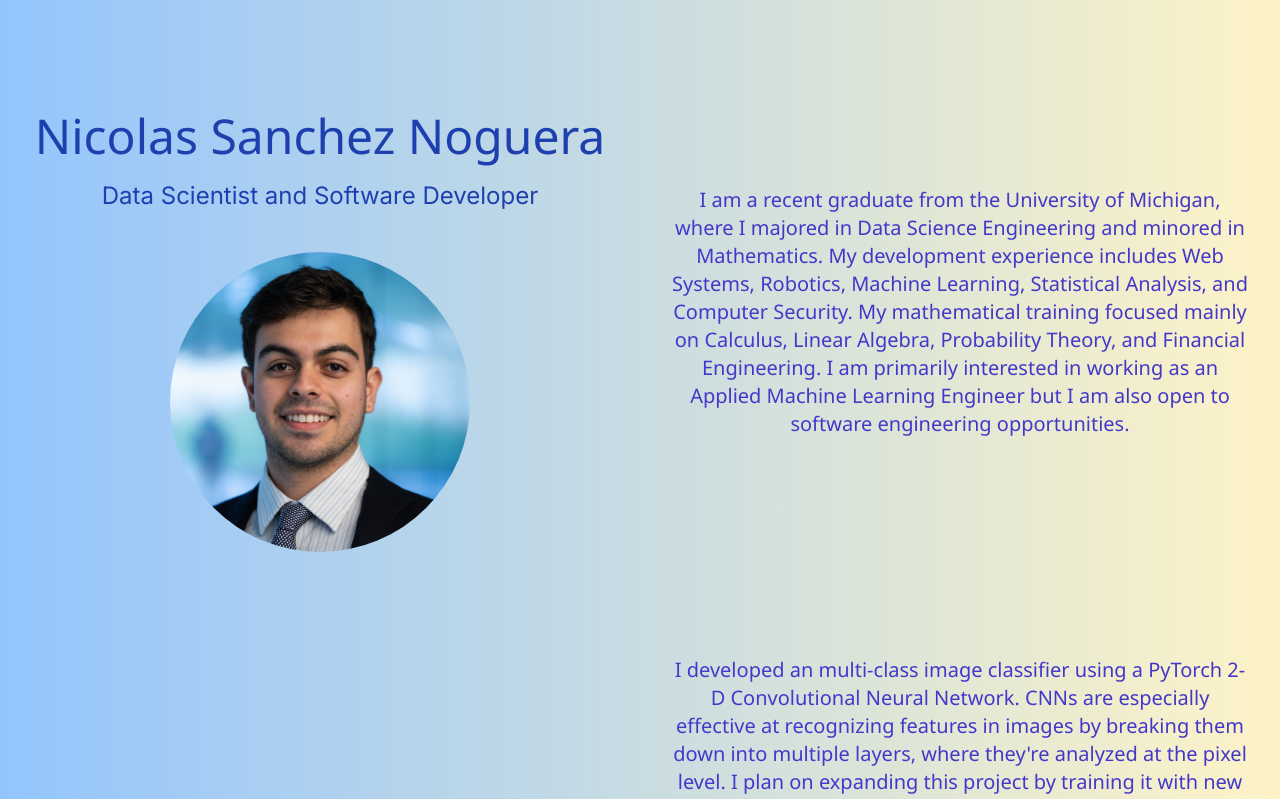
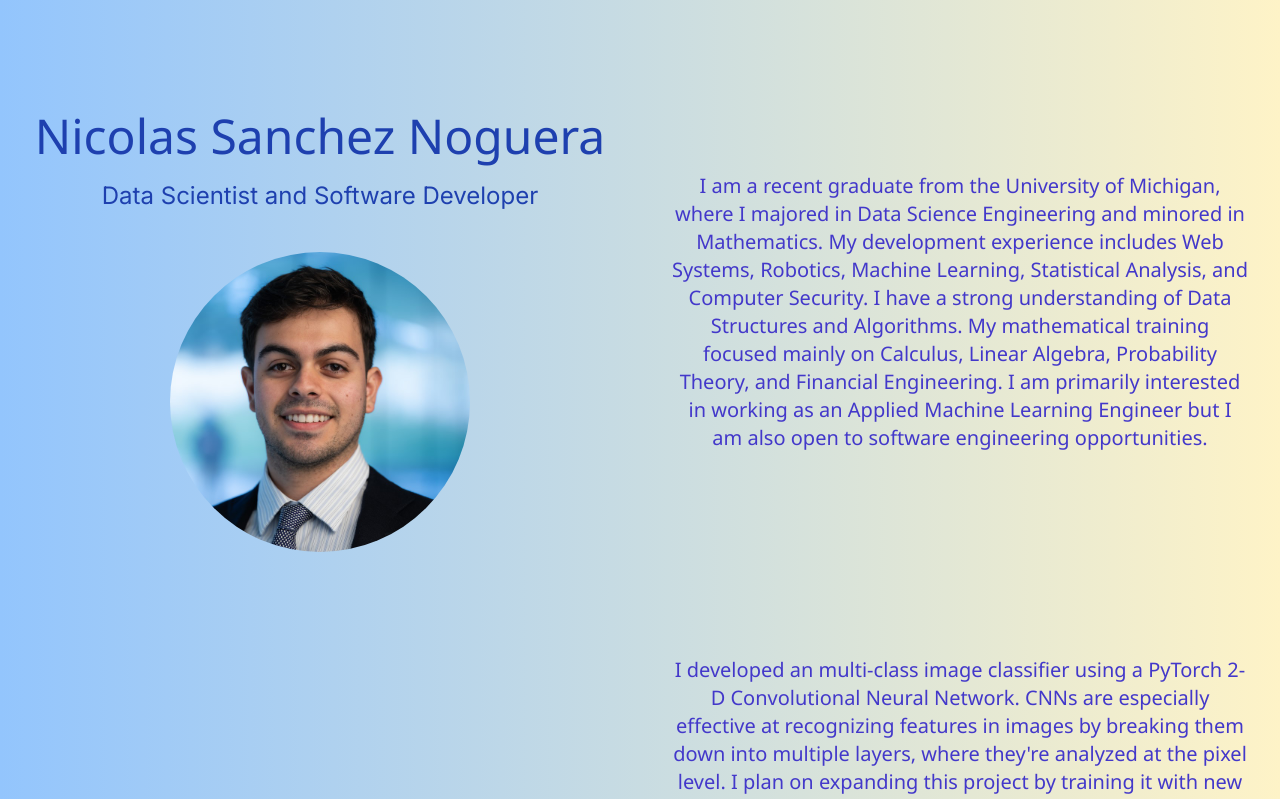
Before and after one commit to nicosanc/Portfolio-Site, a Next.js app: page / in a window 1280 px wide. Shown: the top 799 px of the page. Built offline with nearby package versions, Linux system fonts and the light colour scheme.

Commit message:
fix: added DS&A to self description

```diff
--- a/app/personalInfo.jsx
+++ b/app/personalInfo.jsx
@@ -20,7 +20,7 @@ const PersonalInfo = () => {
             <p className='text-indigo-700 text-xl text-center'>
                         I am a recent graduate from the University of Michigan, where I majored in Data Science Engineering
                         and minored in Mathematics. My development experience includes Web Systems, Robotics, Machine Learning,
-                        Statistical Analysis, and Computer Security. My mathematical training focused mainly on Calculus, Linear Algebra,
+                        Statistical Analysis, and Computer Security. I have a strong understanding of Data Structures and Algorithms. My mathematical training focused mainly on Calculus, Linear Algebra,
                         Probability Theory, and Financial Engineering. I am primarily interested in working as an Applied Machine Learning Engineer
                         but I am also open to software engineering opportunities.
             </p>
```
